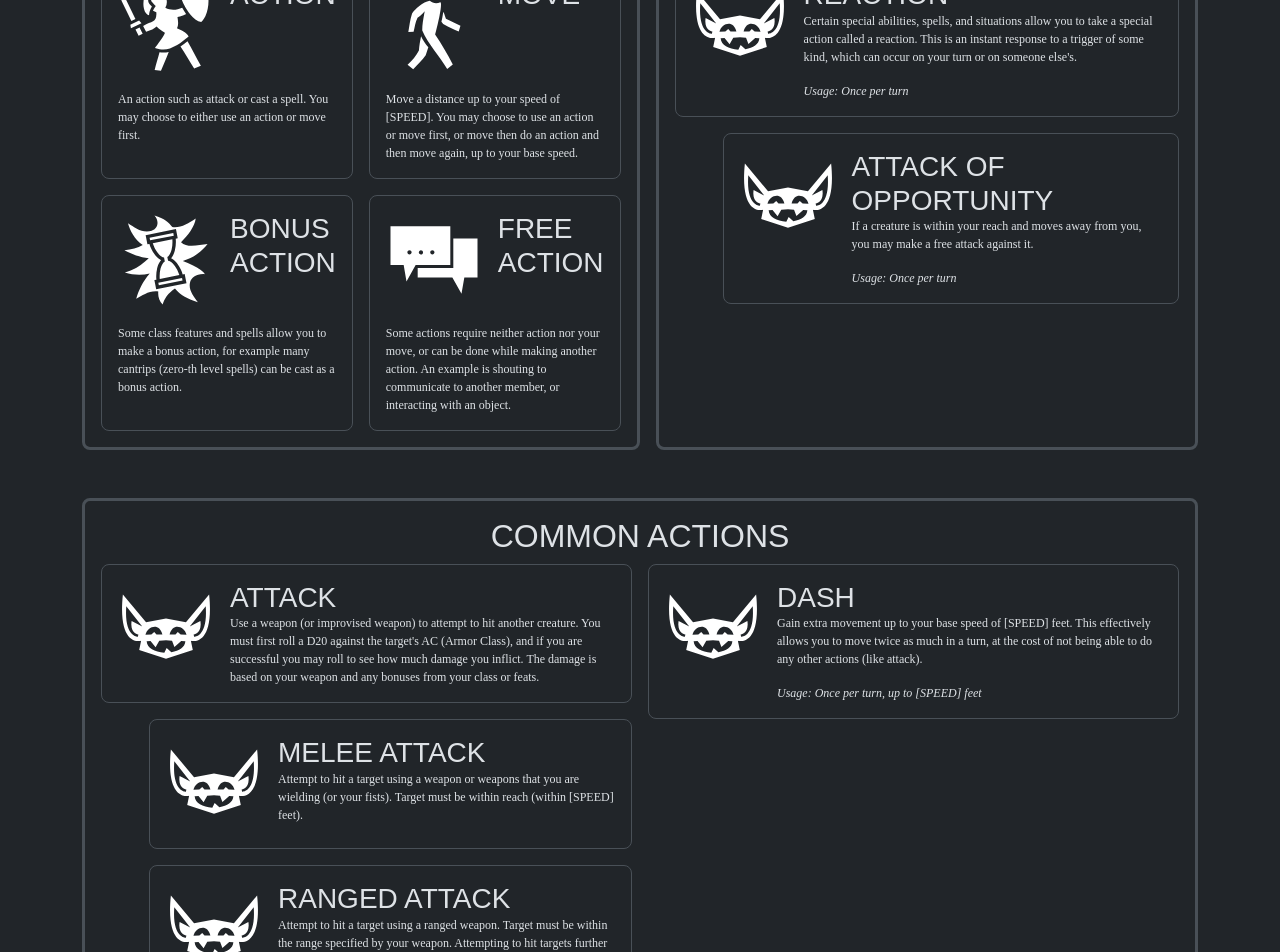
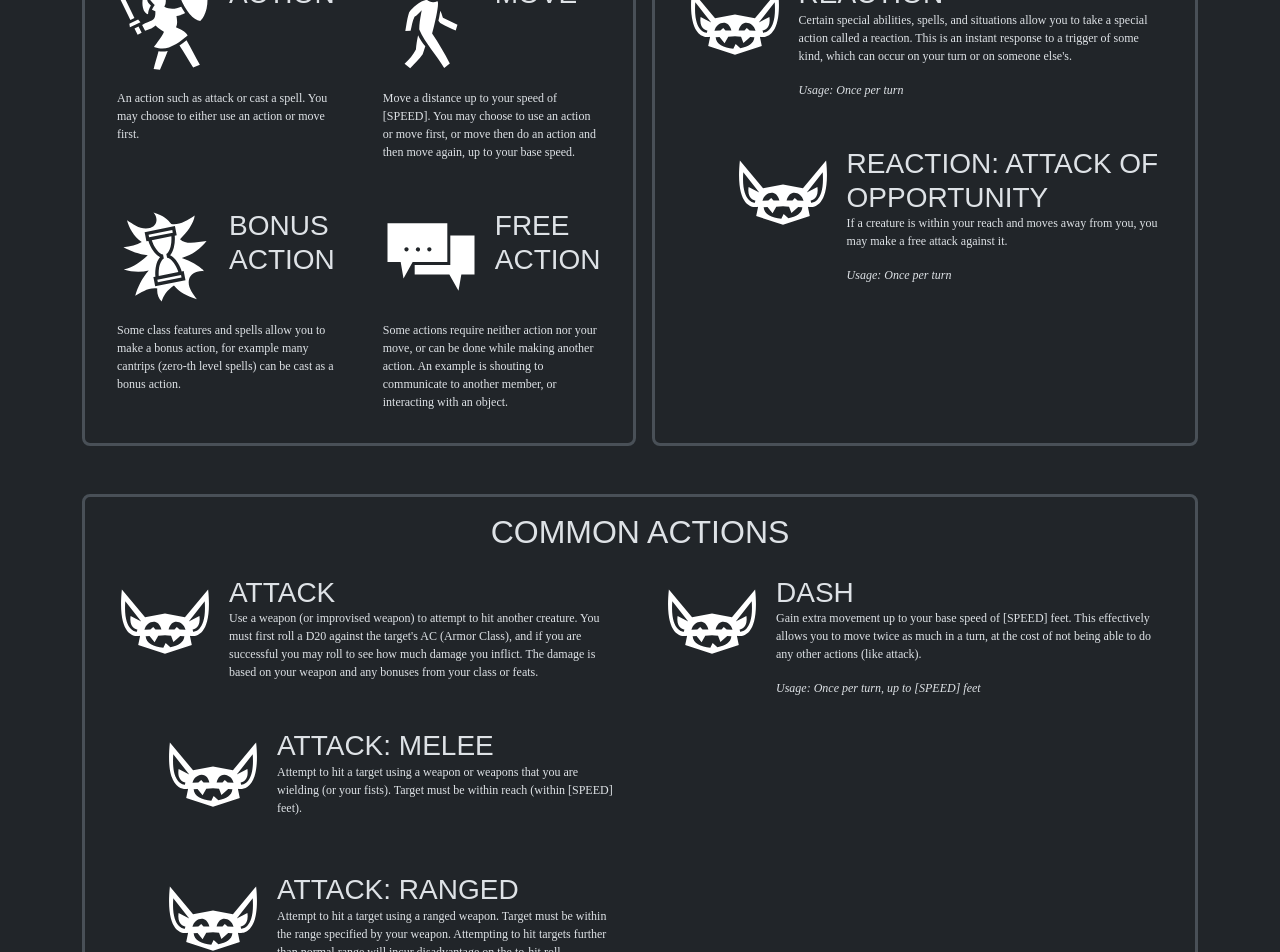
Before and after one commit to sonmica/mary-cardmaker, a Vue app: page / in a window 1280 px wide. Shown: the part 240-1192 px from the top of the page. Built offline with nearby package versions, Linux system fonts and the light colour scheme; a web font is replaced by a local one.

Commit message:
Updates text to make sub sections a bit clearer

```diff
--- a/src/assets/data/commonActions.json
+++ b/src/assets/data/commonActions.json
@@ -53,7 +53,7 @@
         "contents": [
           {
             "id": "attackOfOpportunity",
-            "name": "Attack of opportunity",
+            "name": "Reaction: Attack of opportunity",
             "parentId": "reaction",
             "order": 0,
             "description": "If a creature is within your reach and moves away from you, you may make a free attack against it.",
@@ -77,14 +77,14 @@
         "contents": [
           {
             "id": "meleeAttack",
-            "name": "Melee Attack",
+            "name": "Attack: Melee",
             "order": 0,
             "parentId": "attack",
             "description": "Attempt to hit a target using a weapon or weapons that you are wielding (or your fists). Target must be within reach (within [SPEED] feet)."
           },
           {
             "id": "rangedAttack",
-            "name": "Ranged Attack",
+            "name": "Attack: Ranged",
             "order": 1,
             "parentId": "attack",
             "description": "Attempt to hit a target using a ranged weapon. Target must be within the range specified by your weapon. Attempting to hit targets further than normal range will incur disadvantage on the to-hit roll."
--- a/src/components/CardComponent.vue
+++ b/src/components/CardComponent.vue
@@ -20,7 +20,7 @@ const iconSize = computed(() => ({
 </script>
 
 <template>
-  <div class="border rounded-3 p-3" :class="compact ? 'd-flex flex-column gap-3' : ''">
+  <div class="p-3" :class="compact ? 'd-flex flex-column gap-3' : ''">
     <div class="d-flex flex-row align-items-start gap-3">
       <div class="flex-grow-0 flex-shrink-0" :class="iconSize">
         <GameIcon :iconType="iconType" class="card-img-top"/>
```
